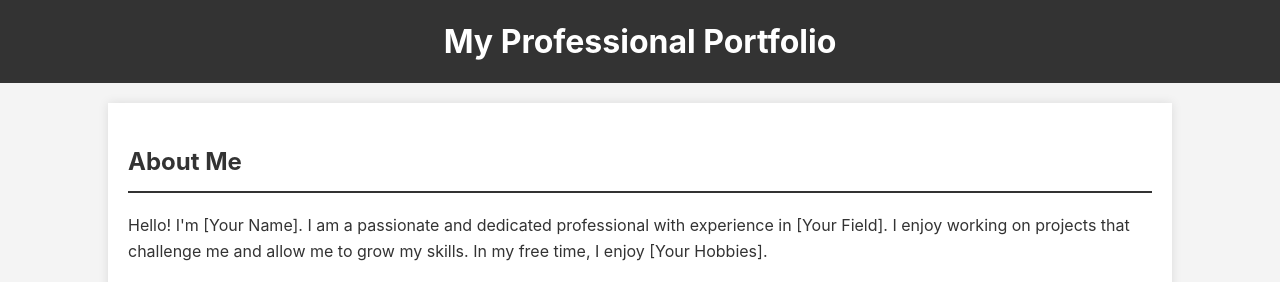
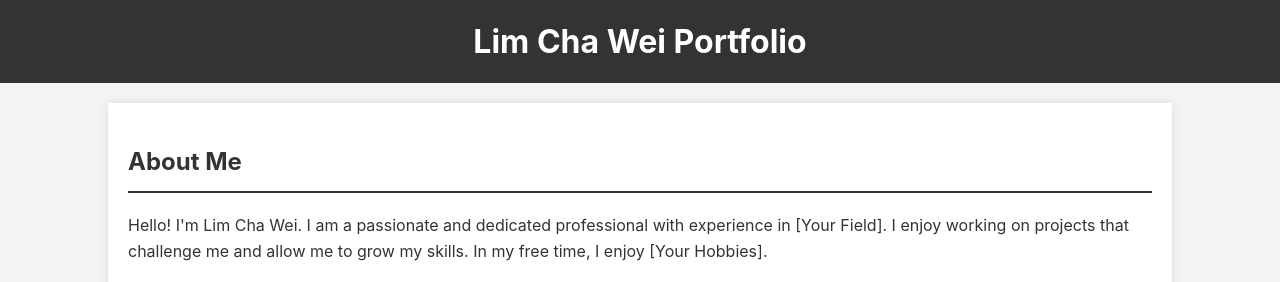
Before and after one commit to limchaweiwork1/limchawei.github.io, a plain HTML site: page index.html in a window 1280 px wide. Shown: the top 282 px of the page. Drawn offline with Linux system fonts and the light colour scheme.

Commit message:
Update index.html

```diff
--- a/index.html
+++ b/index.html
@@ -3,19 +3,19 @@
 <head>
     <meta charset="UTF-8">
     <meta name="viewport" content="width=device-width, initial-scale=1.0">
-    <title>My Portfolio     250908</title>
+    <title>My Portfolio</title>
     <link rel="stylesheet" href="style.css">
 </head>
 <body>
     <header>
-        <h1>My Professional Portfolio</h1>
+        <h1>Lim Cha Wei Portfolio</h1>
     </header>
 
     <main>
         <section id="about">
             <h2>About Me</h2>
             <p>
-                Hello! I'm [Your Name]. I am a passionate and dedicated professional with experience in [Your Field]. I enjoy working on projects that challenge me and allow me to grow my skills. In my free time, I enjoy [Your Hobbies].
+                Hello! I'm Lim Cha Wei. I am a passionate and dedicated professional with experience in [Your Field]. I enjoy working on projects that challenge me and allow me to grow my skills. In my free time, I enjoy [Your Hobbies].
             </p>
         </section>
 
```
